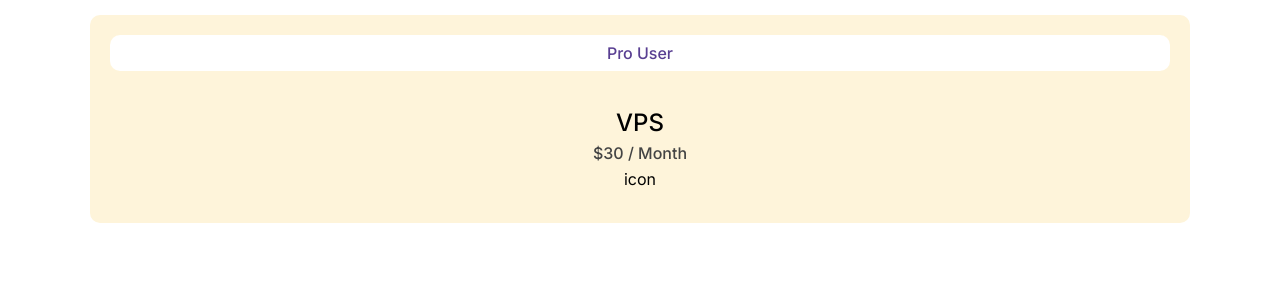
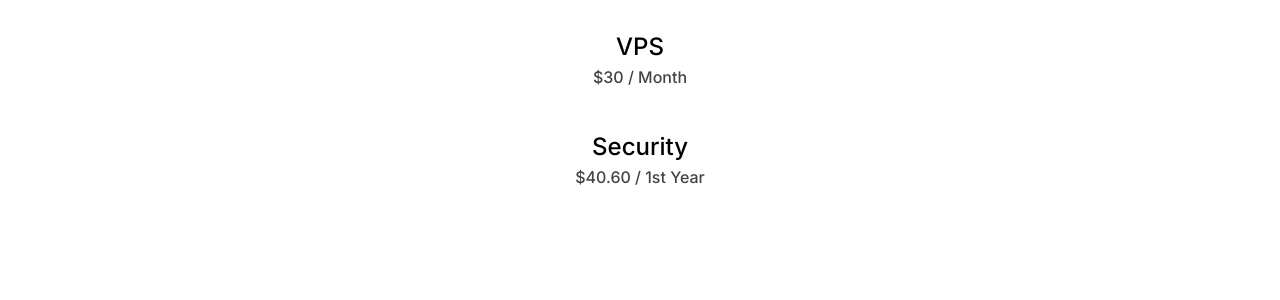
Before and after one commit to kenold/search-domain-react, a React (Create React App) app: page / in a window 1280 px wide. Shown: the top 300 px of the page. Built offline with nearby package versions, Linux system fonts and the light colour scheme.

Commit message:
map over the services, add new colors

```diff
--- a/src/App.js
+++ b/src/App.js
@@ -1,11 +1,31 @@
 import React from "react";
 import "./styles.css";
-import Box from "./components/Box/Box";
+import BoxList from "./components/Box/BoxList";
 
+const services = [
+  {
+    id: 1,
+    label: "",
+    title: "VPS",
+    subtitle: "$30 / Month",
+    icon: "",
+    image: "",
+    color: "#fef4da"
+  },
+  {
+    id: 2,
+    label: "",
+    title: "Security",
+    subtitle: "$40.60 / 1st Year",
+    icon: "",
+    image: "",
+    color: "#eec2ff"
+  }
+];
 export default function App() {
   return (
     <div className="container">
-      <Box />
+      <BoxList services={services} />
     </div>
   );
 }
--- a/src/components/Box/Box.jsx
+++ b/src/components/Box/Box.jsx
@@ -1,14 +1,16 @@
 import React from "react";
 import "./Box.scss";
 
-const Box = ({ title, subtitle, label, image }) => {
+const Box = ({ title, subtitle, label, icon, image }) => {
   return (
     <div className="box">
-      <div className="box__label">Pro User</div>
-      <h4 className="box__title">VPS</h4>
-      <div className="box__subtitle">$30 / Month</div>
-      <div className="box__icon">icon</div>
-      <img src="" className="box__image" alt="" />
+      {label && <div className="box__label">{label}</div>}
+      <h4 className="box__title">{title}</h4>
+      <div className="box__subtitle">{subtitle}</div>
+      {icon && <div className="box__icon">{icon}</div>}
+      {image && (
+        <img src="" className="box__image" alt={`${title} ${subtitle}`} />
+      )}
     </div>
   );
 };
--- a/src/components/Box/Box.scss
+++ b/src/components/Box/Box.scss
@@ -1,6 +1,6 @@
 .box {
-  background-color: #fef4da;
   border-radius: 10px;
+  margin-bottom: 10px;
   padding: 20px;
   text-align: center;
   &__label {
@@ -26,6 +26,13 @@
 
   }
   &__image {
+    margin-top: 20px;
     max-width: 100px;
   }
+  &--purple {
+    background-color: #eec2ff;
+  }
+  &--yellow {
+    background-color: #fef4da;
+  }
 }
--- /dev/null
+++ b/src/components/Box/BoxList.jsx
@@ -0,0 +1,21 @@
+import React from "react";
+import Box from "./Box";
+
+const BoxList = ({ services }) => {
+  return (
+    <div className="boxes">
+      {services.map(service => (
+        <Box
+          key={service.id}
+          label={service.label}
+          title={service.title}
+          subtitle={service.subtitle}
+          icon={service.icon}
+          image={service.image}
+        />
+      ))}
+    </div>
+  );
+};
+
+export default BoxList;
```
